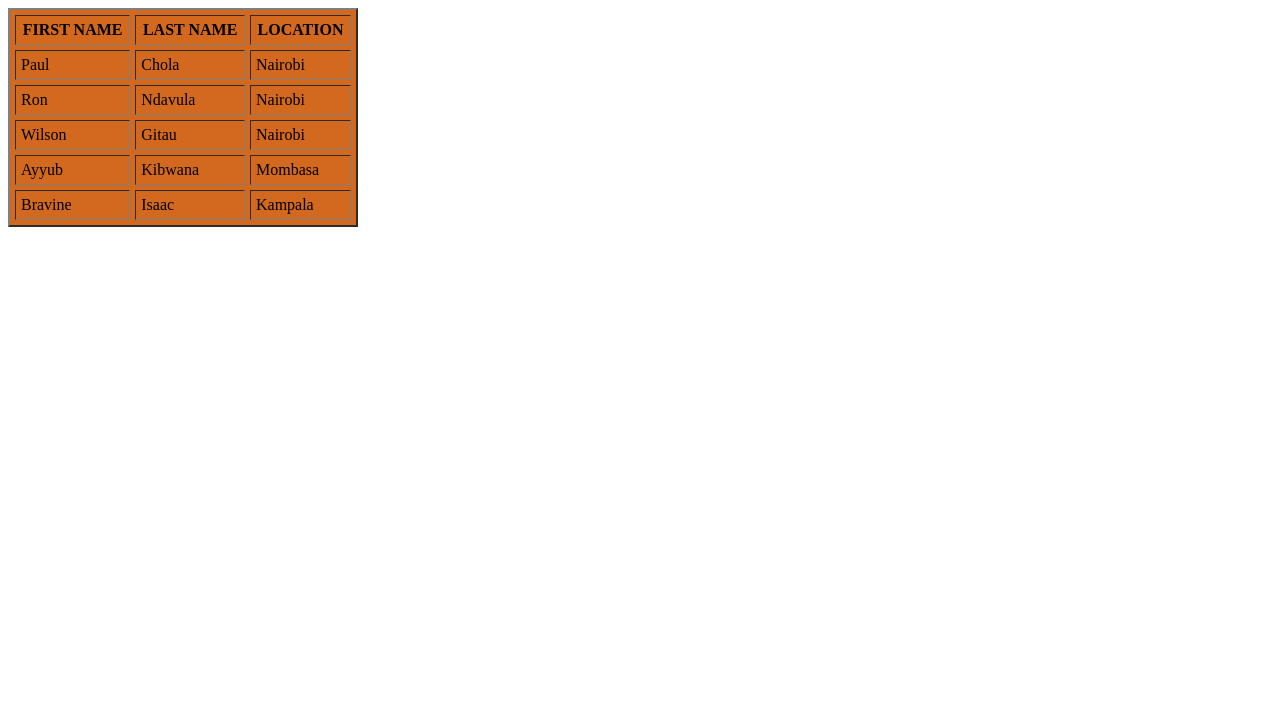
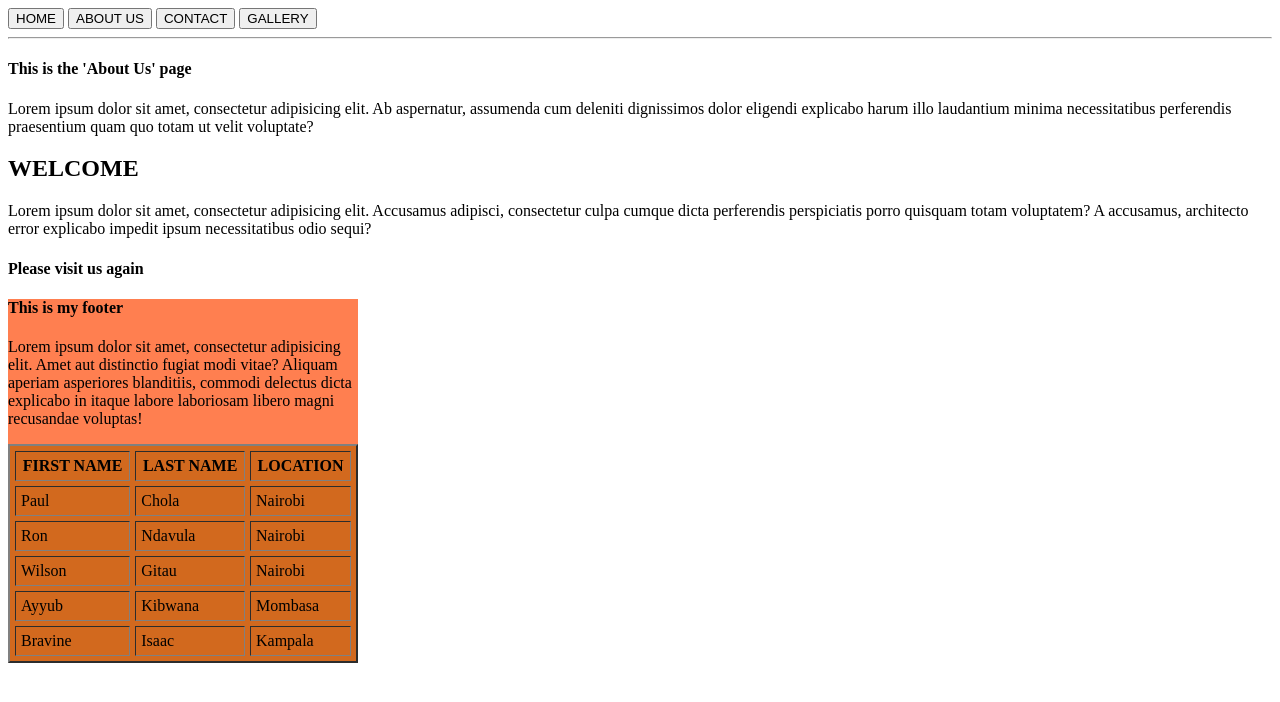
Before and after one commit to Xnl0r/Django, a Django app: page /users/aboutus/ in a window 1280 px wide. Shown: the top 702 px of the page. Run offline with Django 5.2, Linux system fonts and the light colour scheme.

Commit message:
initial commit

```diff
--- a/Users/templates/aboutus.html
+++ b/Users/templates/aboutus.html
@@ -1,10 +1,18 @@
-<!DOCTYPE html>
-<html lang="en">
-<head>
-    <meta charset="UTF-8">
-    <title>Title</title>
-</head>
-<body>
+{% extends 'base.html' %}
+
+{% block title %}
+<h4>This is the 'About Us' page</h4>
+<p>Lorem ipsum dolor sit amet, consectetur adipisicing elit.
+    Ab aspernatur, assumenda cum deleniti dignissimos dolor
+    eligendi explicabo harum illo laudantium minima
+    necessitatibus perferendis praesentium quam quo totam ut velit voluptate?</p>
+{% endblock %}
+
+{% block content %}
+<h2>WELCOME</h2>
+<p>Lorem ipsum dolor sit amet, consectetur adipisicing elit. Accusamus adipisci, consectetur culpa cumque dicta perferendis perspiciatis porro quisquam totam voluptatem? A accusamus, architecto error explicabo impedit ipsum necessitatibus odio sequi?</p>
+<h4>Please visit us again</h4>
+<div class="table-section">
 <table  border="2" cellpadding="5" cellspacing="5" width="350" bgcolor="#d2691e">
     <tr>
         <th>FIRST NAME</th>
@@ -35,7 +43,4 @@
         <td>Bravine</td>
         <td>Isaac</td>
         <td>Kampala</td>
-    </tr>
-</table>
-</body>
-</html>
+{% endblock %}
--- /dev/null
+++ b/Users/templates/base.html
@@ -0,0 +1,31 @@
+<!DOCTYPE html>
+<html lang="en">
+<head>
+    <meta charset="UTF-8">
+    <title>Base Django Template</title>
+    <link rel="stylesheet" href="../../static/css/styles.css">
+</head>
+<body>
+<div class="navigation-section">
+    <button>HOME</button>
+    <button>ABOUT US</button>
+    <button>CONTACT</button>
+    <button>GALLERY</button>
+    <hr>
+</div>
+
+{% block title %}
+
+{% endblock %}
+
+{% block content %}
+
+{% endblock %}
+
+<section class="footer-section">
+    <h4>This is my footer</h4>
+    <p>Lorem ipsum dolor sit amet, consectetur adipisicing elit. Amet aut distinctio fugiat modi vitae? Aliquam aperiam asperiores blanditiis, commodi delectus dicta explicabo in itaque labore laboriosam libero magni recusandae voluptas!</p>
+</section>
+
+</body>
+</html>
--- a/Users/urls.py
+++ b/Users/urls.py
@@ -21,5 +21,7 @@
 urlpatterns = [
     path('admin/', admin.site.urls),
     path('index/', views.index, name='index'),
-    path('aboutus/', views.aboutus, name='aboutus')
+    path('aboutus/', views.aboutus, name='aboutus'),
+    path('contact/', views.contact, name='contact'),
+    path('gallery/', views.gallery, name='gallery')
 ]
--- a/Users/views.py
+++ b/Users/views.py
@@ -5,3 +5,7 @@
     return render(request, 'index.html')
 def aboutus(request):
     return render(request, 'aboutus.html')
+def contact(request):
+    return render(request, 'contact.html')
+def gallery(request):
+    return render(request, 'gallery.html')
```
Also changed, not shown: Users/templates/contact.html (+17 -11 lines), Users/templates/gallery.html (+2 -9 lines), Users/templates/index.html (+11 -15 lines).
